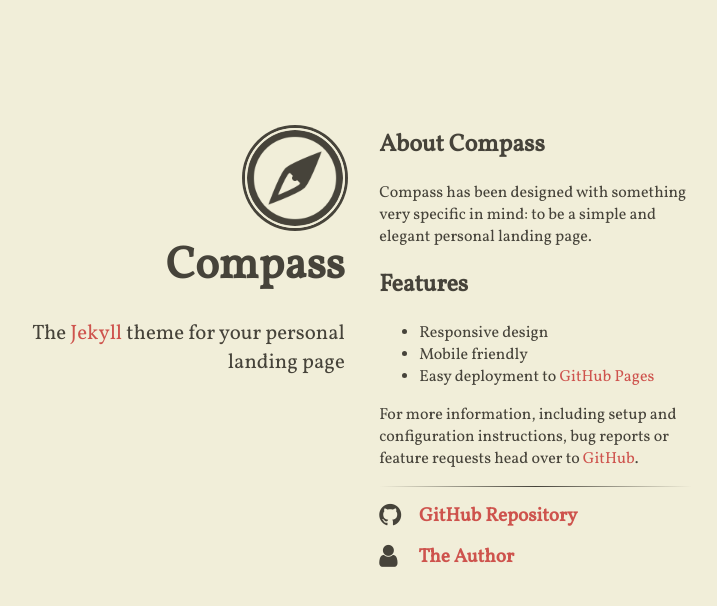
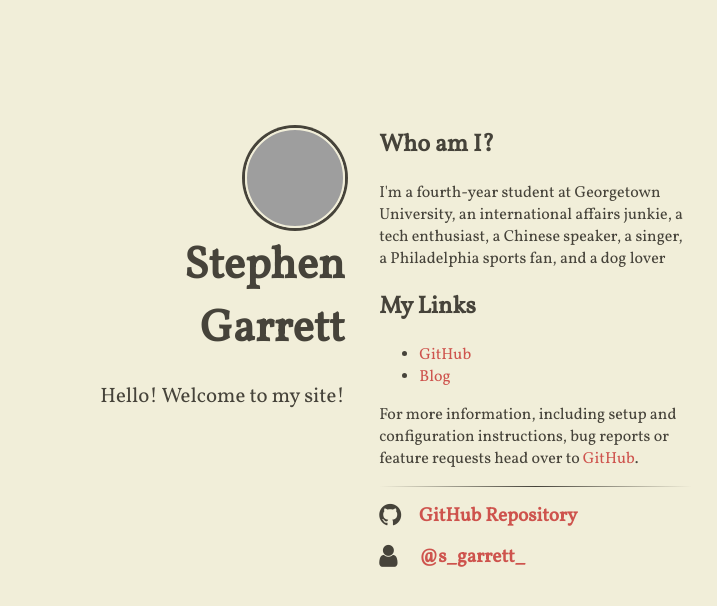
Before and after one commit to sgarrett233/sgarrett233.github.io, a Jekyll site: the page built from index.html, in a window 1280 px wide. Shown: the top 606 px of the page, without its empty margins (288-1005 px from the left). Built offline with Jekyll 4.4.1, drawn with Linux system fonts in a browser that asks for light colours; nearby versions of some CDN libraries; grey boxes are pictures that could not be loaded.

Commit message:
firstnew

```diff
--- a/_config.yml
+++ b/_config.yml
@@ -5,11 +5,11 @@ baseurl: ''
 # compass configuration
 compass:
   # an avatar or logo (optional)
-  logo: "/images/compass.png"
+  logo: "/images/logo1.png"
   # author will appear under the avatar (optional)
-  author: "Compass"
+  author: "Stephen Garrett"
   # tagline will appear under the title (optional)
-  tagline: "The <a href='http://jekyllrb.com'>Jekyll</a> theme for your personal landing page"
+  tagline: "Hello! Welcome to my site!"
   # if include_content is true, the contents of the content.html include will be
   # added right above the generated item list, if present
   include_content: true
@@ -18,7 +18,7 @@ compass:
   # Tracking Code to that file.
   include_analytics: false
   # Twitter @username (as defined by the Twitter Card specs)
-  twitter: "compass"
+  twitter: "s_garrett_"
 
 # exclude
 exclude: ["CNAME", "Gemfile", "Gemfile.lock", "LICENSE", "README.md"]
--- a/_includes/content.html
+++ b/_includes/content.html
@@ -1,11 +1,10 @@
-<h2>About Compass</h2>
-<p>Compass has been designed with something very specific in mind: to be a simple and elegant personal landing page.</p>
+<h2>Who am I?</h2>
+<p>I'm a fourth-year student at Georgetown University, an international affairs junkie, a tech enthusiast, a Chinese speaker, a singer, a Philadelphia sports fan, and a dog lover</p>
 
-<h2>Features</h2>
+<h2>My Links</h2>
 <ul>
-  <li>Responsive design</li>
-  <li>Mobile friendly</li>
-  <li>Easy deployment to <a href="https://pages.github.com/">GitHub Pages</a></li>
+  <li><a href="https://github.com/sgarrett233/"">GitHub</a></li>
+  <li><a href="https://starbuckssmall.tumblr.com/"">Blog</a></li>
 </ul>
 
 <p>For more information, including setup and configuration instructions, bug reports or feature requests head over to <a href="https://github.com/excentris/compass">GitHub</a>.</p>
@@ -15,10 +14,10 @@
 <ul class="fa-ul main-list">
   <li class="main-list-item">
     <span class="fa fa-github fa-lg main-list-item-icon"></span>
-    <a href="https://github.com/excentris/compass">GitHub Repository</a>
+    <a href="https://github.com/sgarrett233/">GitHub Repository</a>
   </li>
   <li class="main-list-item">
     <span class="fa fa-user fa-lg main-list-item-icon"></span>
-    <a href="http://excentris.net">The Author</a>
+    <a href="http://twitter.com/s_garrett_">@s_garrett_</a>
   </li>
 </ul>
```
